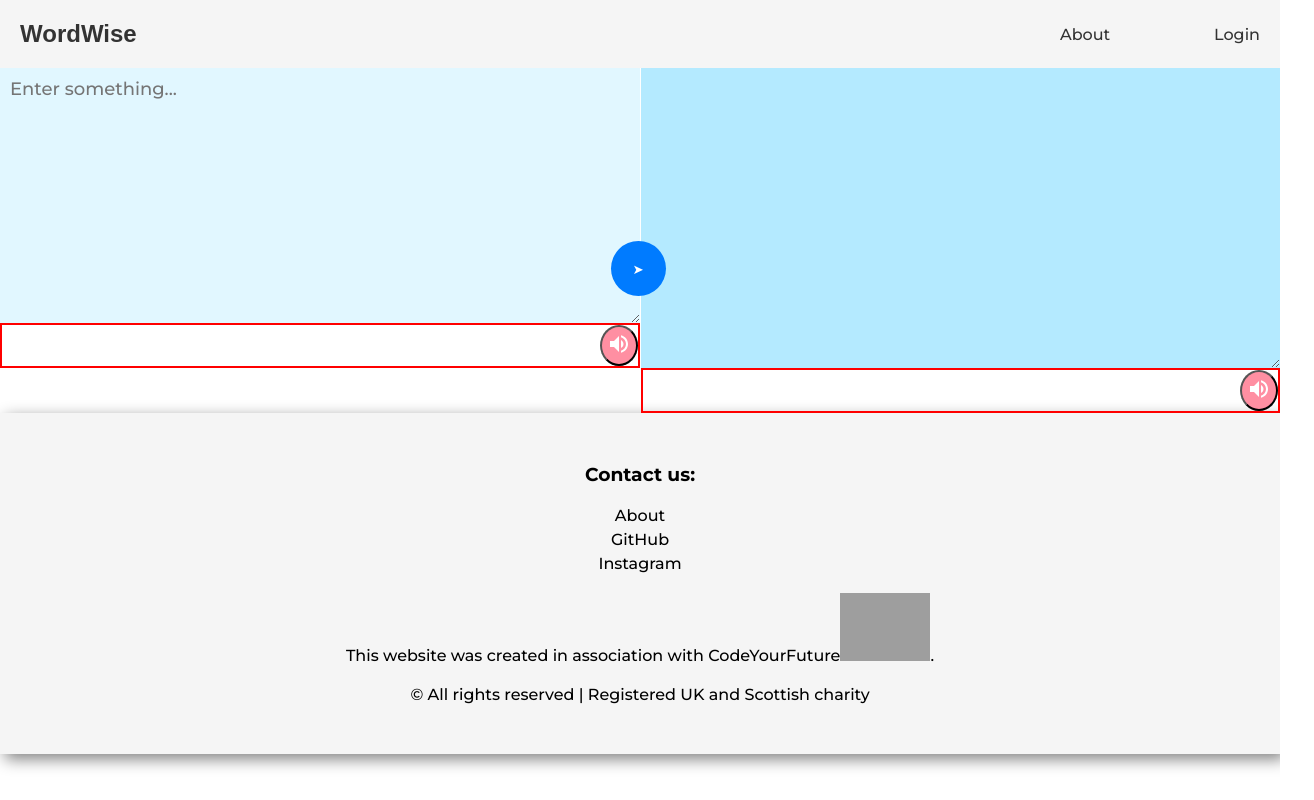
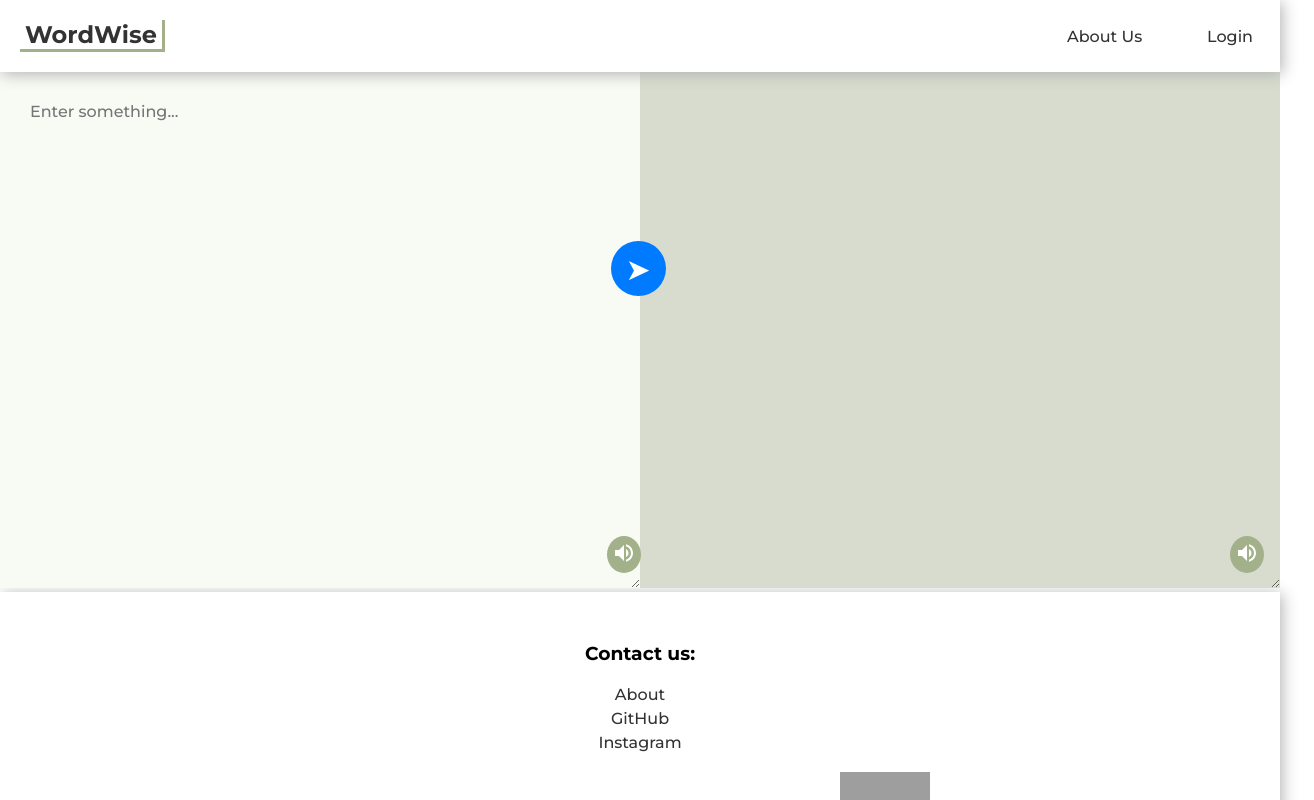
Before and after one commit to Bahare09/ldn9-fp-wordwise, a React (Create React App) app in the folder client/: page / in a window 1280 px wide. Shown: the top 800 px of the page, 1314 px wide, since content can reach past the window. Built offline with nearby package versions, Linux system fonts and the light colour scheme; grey boxes are pictures that could not be loaded.

Commit message:
Design and UI

```diff
--- a/client/src/components/Footer.css
+++ b/client/src/components/Footer.css
@@ -2,9 +2,9 @@ footer {
     display: flex;
     flex-direction: column;
     align-items: center;
-    background-color: #f5f5f5;
+    background-color: white;
     padding: 50px;
-    box-shadow: 5px 5px 15px grey;
+    box-shadow: 2px 2px 15px rgb(178, 177, 177);
 }
 
 .links-container {
@@ -29,3 +29,16 @@ footer {
 .copyright {
     margin-top: 20px;
 }
+
+.footer-link {
+    text-decoration: none;
+    color: #333;
+    padding: 0 7px;
+}
+
+.footer-link:hover {
+    border-left:  #a3b18a 3px solid;
+    border-right: #a3b18a 3px solid;
+    color: black;
+    scale: 1.04;
+}
--- a/client/src/components/Header.css
+++ b/client/src/components/Header.css
@@ -1,16 +1,36 @@
-
 .header {
     display: flex;
     justify-content: space-between;
     align-items: center;
     padding: 20px;
-    background-color: #f5f5f5;
+    background-color: white;
+    box-shadow: 2px 2px 15px rgb(178, 177, 177);
+    position: sticky;
+    top: 0;
+    z-index: 100;
+    min-height: 50px;
 }
 
 .header-title {
-    font-family: 'Arial', sans-serif;
     font-size: 24px;
     color: #333;
+}
+
+.logo-header {
+    border-right: 3px solid #a3b18a;
+    border-bottom: 3px solid #a3b18a;
+    padding: 0 5px;
+}
+
+.logo-header:hover {
+    scale: 1.01;
+}
+
+.logo-header hr {
+    color: #a3b18a;
+    width: 60%;
+    position: relative;
+    left: 50%;
 }
 
 .header-nav {
@@ -22,10 +42,13 @@
 .header-nav-link {
     text-decoration: none;
     color: #333;
+    padding: 0 7px;
 }
 
-.header-nav:hover {
-    color: #007BFF;
+.header-nav-link:hover {
+    border-left:  #a3b18a 3px solid;
+    border-right: #a3b18a 3px solid;
+    color: black;
 }
 
 .hamburger-menu {
--- a/client/src/components/Header.js
+++ b/client/src/components/Header.js
@@ -13,12 +13,12 @@ const Header = ({ currentPage }) => {
 		currentPage === "home"
 			? [
 					<Link key="1" className="header-nav-link" to="/about">
-						About
+						About Us
 					</Link>,
 					<Link key="2" className="header-nav-link" to="/login">
 						Login
 					</Link>,
-			]
+			  ]
 			: [
 					<Link key="1" className="header-nav-link" to="/">
 						Home
@@ -26,11 +26,18 @@ const Header = ({ currentPage }) => {
 					<Link key="2" className="header-nav-link" to="/login">
 						Login
 					</Link>,
-			];
+			  ];
 
 	return (
 		<header className="header">
-			<h1 className="header-title">WordWise</h1>
+			<Link to="/">
+				<div className="logo-header">
+					<h1 className="header-title">
+						Word<span>Wise</span>
+					</h1>
+					{/* <hr /> */}
+				</div>
+			</Link>
 			<button
 				className={`hamburger-menu ${isOpen ? "open" : ""}`}
 				onClick={toggleMenu}
--- a/client/src/components/Input.js
+++ b/client/src/components/Input.js
@@ -50,7 +50,9 @@ const Input = ({ onSubmit }) => {
 			<button type="submit" className="submit-button" onClick={handleSubmit}>
 				&#10148;
 			</button>
-			<TextToSpeechButton />
+			<div className="text-to-speech-input">
+				<TextToSpeechButton />
+			</div>
 		</div>
 	);
 };
--- a/client/src/components/InputOutput.css
+++ b/client/src/components/InputOutput.css
@@ -10,23 +10,32 @@
     display: flex;
     flex-direction: column;
     width: 100%;
-    height: 100vh;
+    height: 60vh;
   }
 
   .input-field ,
   .output-field {
     display: flex;
-    padding: 10px;
+    padding: 30px;
     width: 100%;
     height: 100vh;
-    background-color: rgb(225, 247, 255);
     border: none;
-    font-size: 18px;
+    font-size: 16px;
+  }
+
+  .input-field:focus ,
+  .output-field:focus {
+    outline: none;
+  }
+
+  .input-field {
+    background-color: #f8faf4;
   }
 
   .output-field {
-    height: 300px;
-    background-color: rgb(180, 234, 255);
+    height: 64.5vh;
+    background-color: #d7dcce;
+
   }
 
   .submit-button {
@@ -39,9 +48,13 @@
     right: 25px;
     bottom: 25px;
     border-radius: 50%;
-    position: fixed;
     height: 55px;
     width: 55px;
+    font-size: 30px;
+  }
+
+  .submit-button:hover {
+    scale: 1.02;
   }
 
   .back-button {
@@ -58,6 +71,7 @@
     width: 55px;
     top: 50%;
     right: 15px;
+    font-size: 30px;
   }
 
   /* ------------ Responsive input & output ------------ */
@@ -65,7 +79,10 @@
   .input-output-wrapper {
     display: flex;
     width: 100%;
-    gap: 1px;
+    /* gap: 5px; */
+    /* margin-top: 40px; */
+    /* margin-left: 20px; */
+    min-height: 65vh;
   }
 
   .input-output-wrapper > .input-container, .output-container {
@@ -73,7 +90,7 @@
   }
 
   .input-output-wrapper .input-container {
-    height: 300px;
+    height: 64.5vh;
   }
 
   .input-output-wrapper .back-button {
--- a/client/src/components/Output.js
+++ b/client/src/components/Output.js
@@ -9,7 +9,9 @@ const Output = ({ outputValue, onReset }) => {
 			<button onClick={onReset} className="back-button">
 				&#10149;
 			</button>
-			<TextToSpeechButton />
+			<div className="text-to-speech-output">
+				<TextToSpeechButton />
+			</div>
 		</div>
 	);
 };
--- a/client/src/components/TextToSpeechButton.css
+++ b/client/src/components/TextToSpeechButton.css
@@ -1,15 +1,30 @@
 .text-to-speech-container {
-   border: solid red 2px;
    display: flex;
    justify-content: flex-end;
+   /* position: absolute; */
+}
+
+.text-to-speech-input {
+    position: absolute;
+    right: 46%;
+    top: 67%;
+}
+
+.text-to-speech-output {
+    position: absolute;
+    left: 100%;
+    top: 67%;
 }
 
 .text-to-speech-button {
-    background-color: rgb(255, 143, 162);
+    background-color: #a3b18a;
     border-radius: 50%;
     padding: 5px;
     cursor: pointer;
     color: white;
+    position: relative;
+    right: 50px;
+    border: none;
 }
 
 .text-to-speech-button:hover {
```
